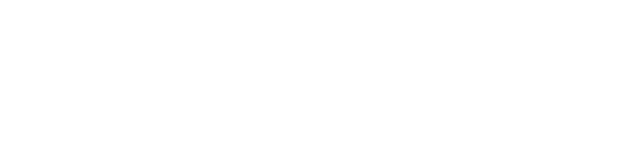
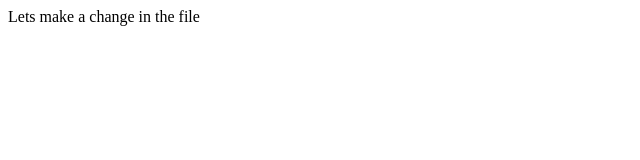
Before and after one commit to muruganpm/MyApp, a plain HTML site: page index.html in a window 1280 px wide. Shown: the whole page, without its empty margins (0-640 px from the left). Drawn offline with Linux system fonts and the light colour scheme.

Commit message:
inital commit

```diff
--- a/app.js
+++ b/app.js
@@ -0,0 +1 @@
+console.log("I am learning a lot these days")
--- a/index.html
+++ b/index.html
@@ -4,5 +4,8 @@
             Hello World ..Lets see my world !!!
         </title>
     </head>
+    <body>
+        Lets make a change in the file
+    </body>
 
 </html>
```
